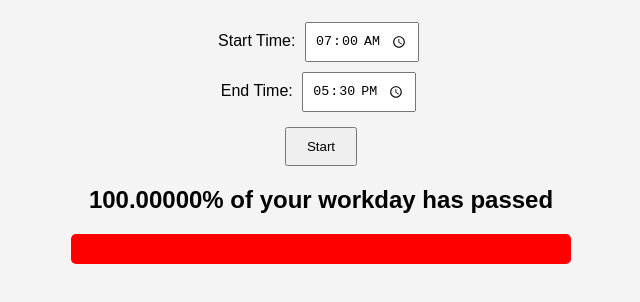
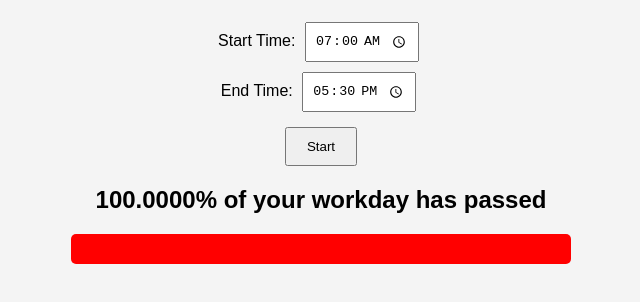
Before and after one commit to vmannusa/workday-progress, a plain HTML site: page index.html in a window 1280 px wide. Shown: the part 152-454 px from the top of the page, without its empty margins (319-959 px from the left). Drawn offline with Linux system fonts and the light colour scheme.

Commit message:
Update index.html
Reduced percentage to 4 decimal from 5

```diff
--- a/index.html
+++ b/index.html
@@ -110,7 +110,7 @@
       let percent = (elapsed / total) * 100;
       percent = Math.max(0, Math.min(percent, 100));
 
-      document.getElementById("progress").innerText = percent.toFixed(5) + "% of your workday has passed";
+      document.getElementById("progress").innerText = percent.toFixed(4) + "% of your workday has passed";
 
       const bar = document.getElementById("bar");
       bar.style.width = percent.toFixed(5) + "%";
```
